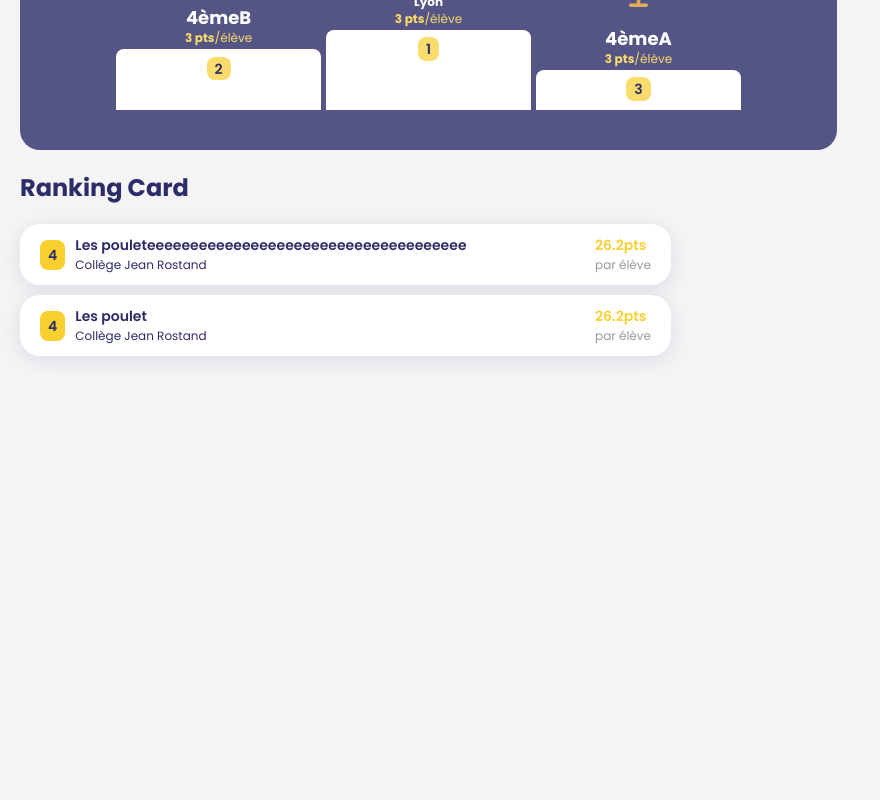
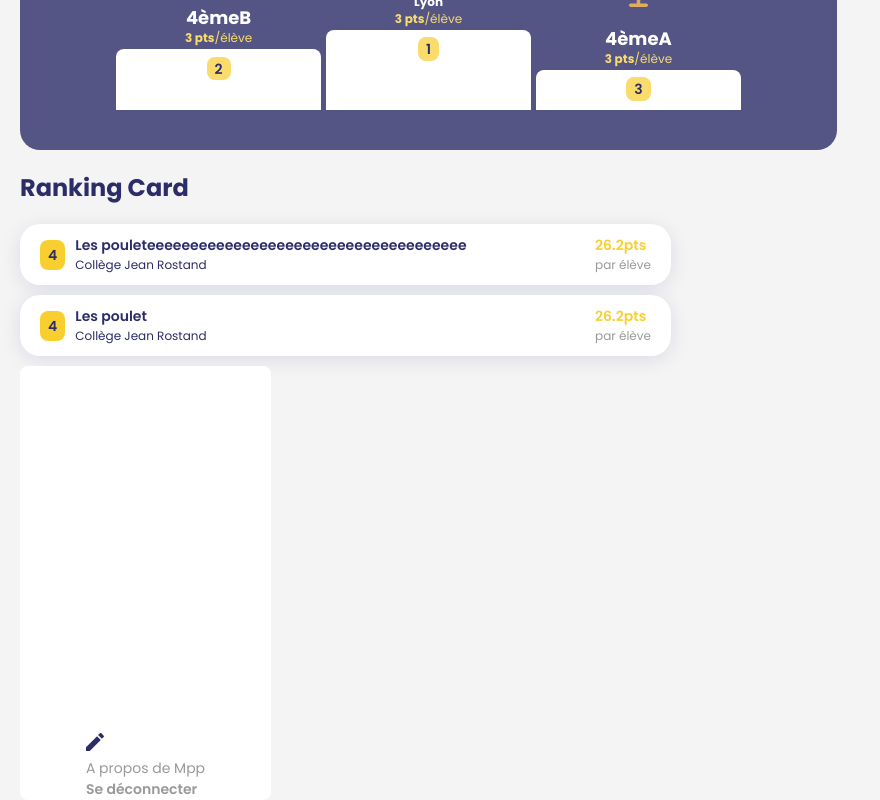
Before and after one commit to Ma-Petite-Planete/ma-petite-librairie, a React (Vite) app: page / in a window 1280 px wide. Shown: the part 1912-2712 px from the top of the page, without its empty margins (0-880 px from the left). Before the commit the page ends 2298 px from the top, so only its background shows below. Built offline with nearby package versions, Linux system fonts and the light colour scheme.

Commit message:
WIP menu

```diff
--- a/src/App.tsx
+++ b/src/App.tsx
@@ -10,6 +10,7 @@ import MppRankingCard from './components/MppRankingCard/MppRankingCard';
 import { ScoColors } from './utils/Mppcolors';
 import MppPodium from './components/MppPodium/MppPodium';
 import { MppIcons } from './utils/MppIcons';
+import { MenuType, MppMenu } from './components/MppMenu';
 
 function App() {
   return (
@@ -126,6 +127,14 @@ function App() {
           rankingColorBackground={ScoColors.mainYellow}
         />
       </div>
+      <div style={{ height: '50vh' }}>
+        <MppMenu
+          logo={''}
+          navigationLinks={[]}
+          LinkComponent={'symbol'}
+          menuType={MenuType.scoMenu}
+        />
+      </div>
     </div>
   );
 }
--- /dev/null
+++ b/src/components/MppMenu/MenuType.tsx
@@ -0,0 +1,4 @@
+export enum MenuType {
+  scoMenu,
+  gpMenu,
+}
--- /dev/null
+++ b/src/components/MppMenu/MppMenu.tsx
@@ -0,0 +1,59 @@
+/// <reference types="vite-plugin-svgr/client" />
+
+import React from 'react';
+import './mpp_menu.css';
+import { MenuType } from './MenuType';
+import { MppIcons } from '../../utils/MppIcons';
+import { ScoColors } from '../../utils/Mppcolors';
+// import { gpBlueLogo, scoYellowLogo } from '../..';
+
+interface NavigationLink {
+  icon: string;
+  name: string;
+  navigation: string;
+}
+
+interface MppMenuProps {
+  logo: string;
+  navigationLinks: Array<NavigationLink>;
+  LinkComponent: React.ElementType;
+  menuType: MenuType;
+}
+
+const MppMenu: React.FC<MppMenuProps> = ({
+  navigationLinks,
+  LinkComponent,
+  menuType,
+}) => {
+  return (
+    <div className="menu_background">
+      <div className="center">
+        {/* <img
+          className="logo"
+          src={menuType === MenuType.scoMenu ? scoYellowLogo : gpBlueLogo}
+          alt="Logo Ma petite planète"
+        /> */}
+        <div className="navigation_background">
+          {navigationLinks.map((navigationLink) => (
+            <LinkComponent
+              href={navigationLink.navigation}
+              key={navigationLink.name}
+            >
+              <p>{navigationLink.name}</p>
+            </LinkComponent>
+          ))}
+        </div>
+      </div>
+      <div>
+        <MppIcons.pen fill={ScoColors.error} />
+        {menuType === MenuType.gpMenu ? 'ici selecteur de langue' : null}
+        <p className="text_body text_color_grey">A propos de Mpp</p>
+        <LinkComponent href={'./Logout'}>
+          <p className="text_body_sb text_color_grey">Se déconnecter</p>
+        </LinkComponent>
+      </div>
+    </div>
+  );
+};
+
+export default MppMenu;
--- /dev/null
+++ b/src/components/MppMenu/index.ts
@@ -0,0 +1,2 @@
+export { default as MppMenu } from './MppMenu';
+export { MenuType } from './MenuType';
--- /dev/null
+++ b/src/components/MppMenu/mpp_menu.css
@@ -0,0 +1,29 @@
+.menu_background {
+  display: flex;
+  flex-direction: column;
+  align-items: center;
+  justify-content: space-between;
+  background-color: var(--white);
+  height: 100%;
+  width: 251px;
+  padding-top: 34px;
+  border-radius: var(--standard_border_radius);
+}
+
+.logo {
+  width: 80%;
+}
+
+.center {
+  display: flex;
+  justify-content: center;
+}
+
+.text_color_grey {
+  color: var(--dark_grey);
+}
+
+.icon_color {
+  color: red;
+  fill: red;
+}
```
